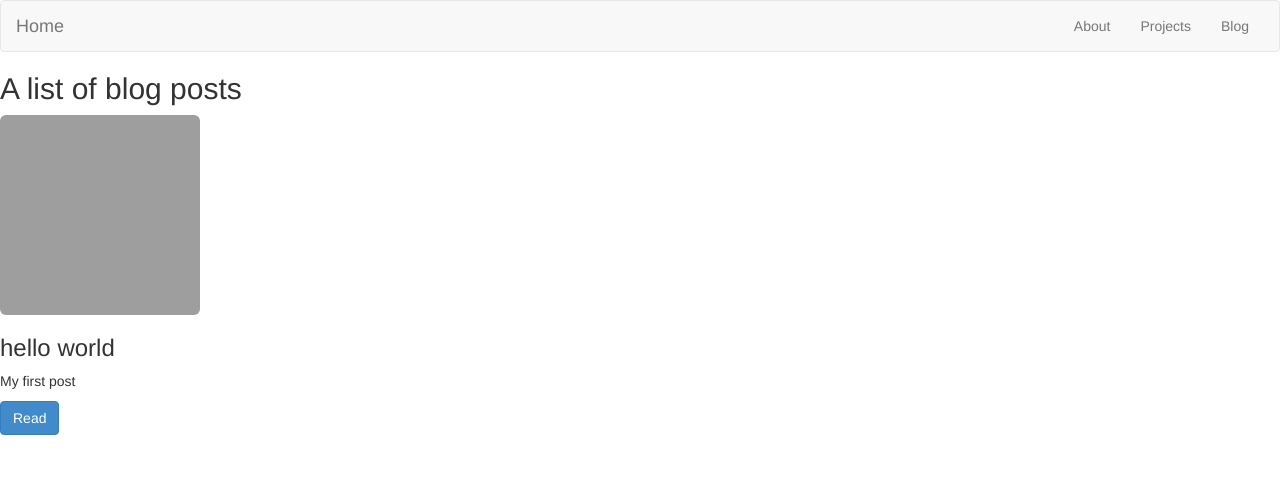
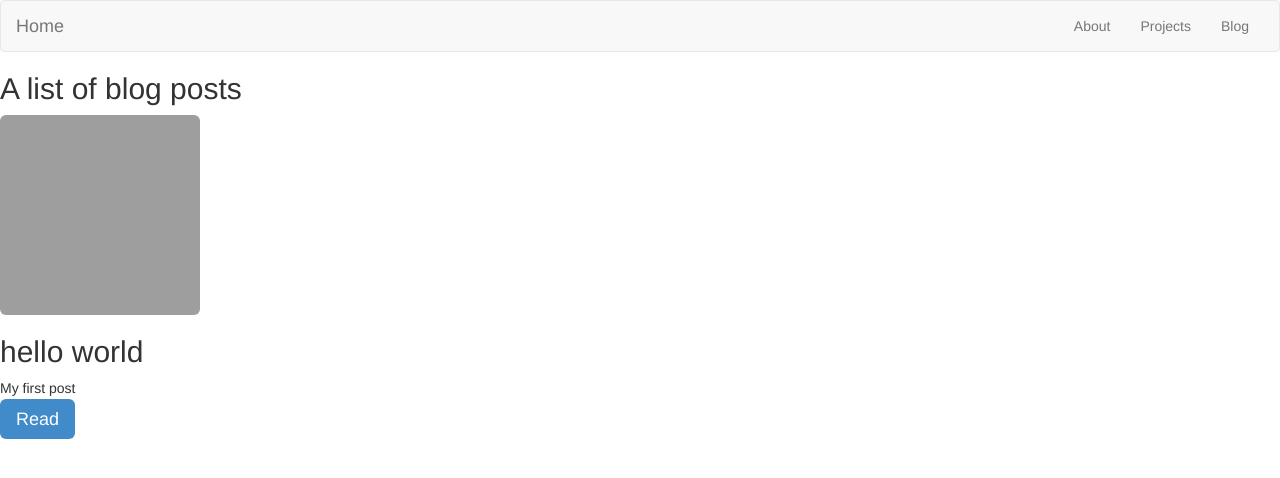
Before and after one commit to tomhohenstein/tomhohenstein.github.io, a Jekyll site: the page built from blog/index.md, in a window 1280 px wide. Shown: the top 478 px of the page. Built offline with Jekyll 4.4.1, drawn with Linux system fonts in a browser that asks for light colours.

Commit message:
make button large

```diff
--- a/blog/index.md
+++ b/blog/index.md
@@ -9,9 +9,9 @@ title: About
   <div class="col-md-6">
   	<img alt="..." class="img-rounded" height="200" src="{{ site.baseurl }}/assets/img/{{ post.thumbnail }}" width="200" >
       <div class="caption">
-        <h3>{{ post.title }}</h3>
+        <h2>{{ post.title }}</h2>
         <p> {{ post.excerpt | remove: '<p>' | remove: '</p>' }} </p>
-        <a href="{{ post.url }}" class="btn btn-primary" role="button">Read</a>
+        <a href="{{ post.url }}" class="btn-lg btn-primary" role="button">Read</a>
       </div>
   </div>
 </div>
```
